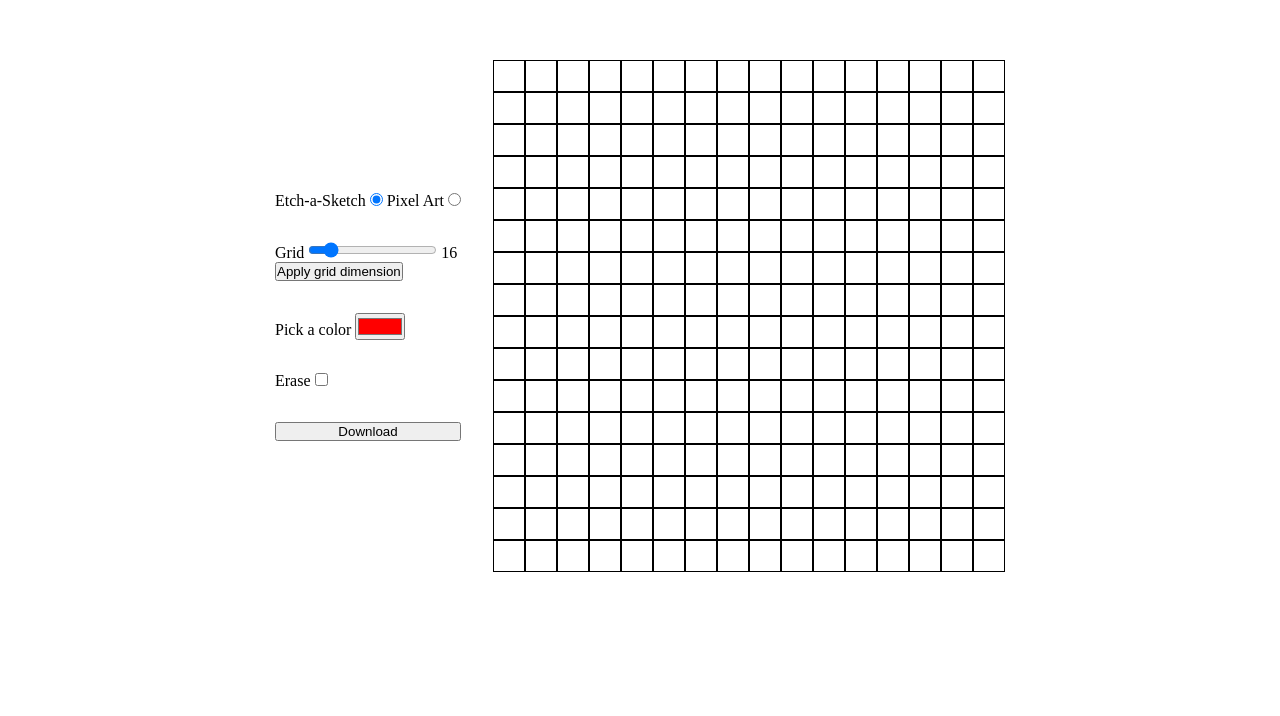
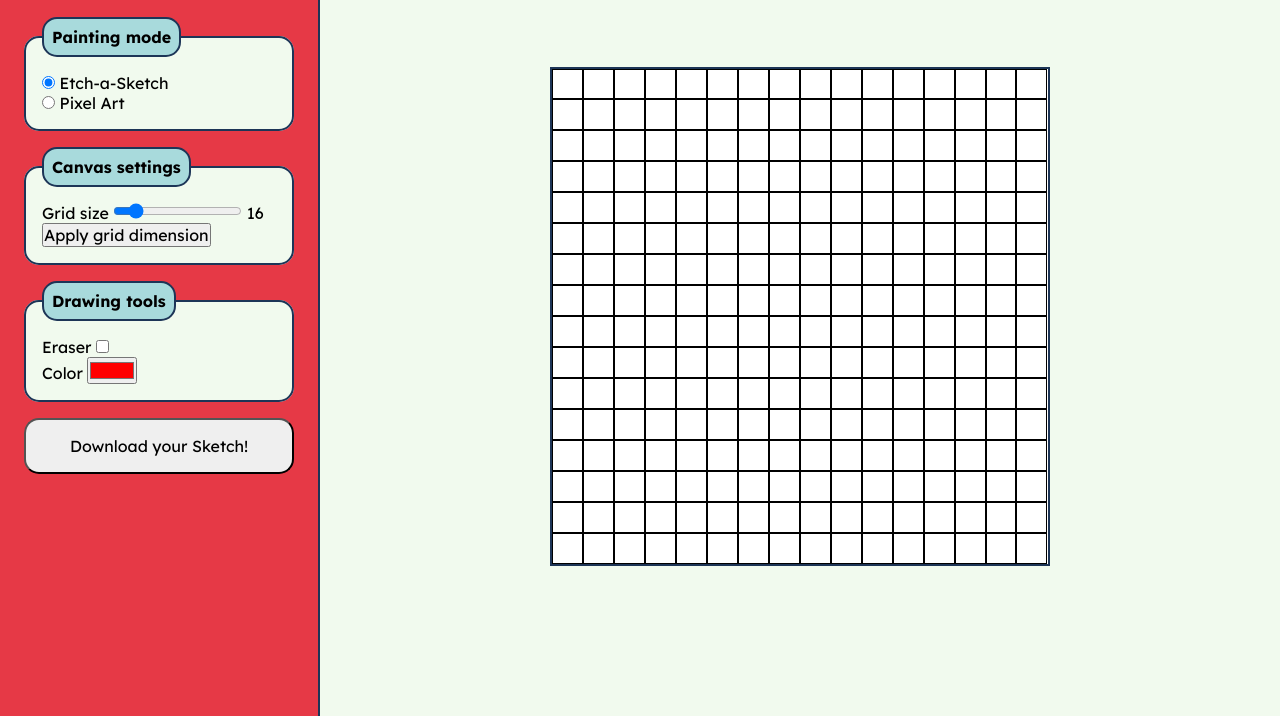
Before and after one commit to xFranMe/pixel-sketch, a plain HTML site: page index.html in a window 1280 px wide. Shown: the part 84-800 px from the top of the page. Drawn offline with nearby package versions, Linux system fonts and the light colour scheme; a web font is replaced by a local one.

Commit message:
Add style

```diff
--- a/index.html
+++ b/index.html
@@ -8,29 +8,45 @@
         <script defer src="https://cdnjs.cloudflare.com/ajax/libs/html2canvas/1.4.1/html2canvas.min.js"></script>
     </head>
     <body>
-        <div class="settings">
-            <div class="mode-selection">
+        <div class="sidebar">
+            <h1>PixelSketch</h1>
+            <div class="options-container">
+                <fieldset class="mode-selection">
+                    <legend>Painting mode</legend>
+                    <div class="option">
+                        <input type="radio" name="mode" id="sketch" value="sketch" checked>
                     <label>Etch-a-Sketch</label>
-                <input type="radio" name="mode" id="sketch" value="sketch" checked>
+                    </div>
+                    <div class="option">
+                        <input type="radio" name="mode" id="pixel-art" value="pixel-art">
                         <label>Pixel Art</label>
-                <input type="radio" name="mode" id="pixel-art" value="pixel-art">
                     </div>
-            <div>
-                <label for="grid-dimension">Grid</label>
+                </fieldset>
+                <fieldset>
+                    <legend>Canvas settings</legend>
+                    <div class="option">
+                        <label for="grid-dimension">Grid size</label>
                         <input type="range" name="grid-dimension" id="grid-dimension" min="1" max="120" value="16" step="1">
                         <span>16</span>
+                    </div>
                     <button id="btn-grid-dimension">Apply grid dimension</button>
+                </fieldset>
+                <fieldset class="erase">
+                    <legend>Drawing tools</legend>
+                    <div class="option">
+                        <label for="eraser">Eraser</label>
+                        <input type="checkbox" id="eraser" name="eraser" value="erase">
                     </div>
-            <div class="color-picker">
-                <label for="selected-color">Pick a color</label>
+                    <div class="option">
+                        <label for="selected-color">Color</label>
                         <input type="color" id="selected-color" name="selected-color" value="#ff0000">
                     </div>
-            <div class="erase">
-                <label for="eraser">Erase</label>
-                <input type="checkbox" id="eraser" name="eraser" value="erase">
+                </fieldset>
+                <button id="btn-pic-download">Download your Sketch!</button>
             </div>
-            <button id="btn-pic-download">Download</button>
         </div>
+        <div class="main-panel">
             <div class="canvas"></div>
+        </div>
     </body>
 </html>
--- a/style.css
+++ b/style.css
@@ -1,3 +1,5 @@
+@import url('https://fonts.googleapis.com/css2?family=Lexend:wght@100..900&family=Rampart+One&display=swap');
+
 * {
     padding: 0;
     margin: 0;
@@ -5,32 +7,84 @@
 }
 
 body {
+    font-family: "Lexend", serif;
     min-height: 100vh;
+    display: flex;
+}
+
+/* SIDEBAR */
+.sidebar {
+    min-width: 320px;
+    background-color: #e63946;
+    padding: 0 1.5em;
+    display: flex;
+    flex-direction: column;
+    border-right: 2px solid #1d3557;
+}
+
+h1 {
+    font-family: "Rampart One", serif;
+    text-align: center;
+    padding: 1em 0;
+}
+
+.options-container {
+    flex-grow: 1;
+    display: flex;
+    flex-direction: column;
+    gap: 1em;
+}
+
+fieldset {
+    background-color: #f1faee;
+    padding: 1em;
+    border-radius: 15px;
+    border: 2px solid #1d3557;
+}
+
+legend {
+    background-color: #a8dadc;
+    padding: 0.5em;
+    border: inherit;
+    border-radius: inherit;
+    font-weight: 700;
+}
+
+button {
+    display: block;
+    font-family: inherit;
+    font-size: inherit;
+    cursor: pointer;
+}
+
+#btn-grid-dimension {
+    display: inline-block;
+}
+
+#btn-pic-download {
+    padding: 1em 0;
+    border-radius: 15px;
+}
+
+/* MAIN PANEL */
+.main-panel {
+    flex-grow: 1;
     display: flex;
     justify-content: center;
     align-items: center;
-    gap: 2em;
+    background-color: #f1faee;
 }
 
 .canvas {
-    flex: 0 1 40%;
+    flex: 0 1 52%;
     min-width: 280px;
     background-color: white;
     display: flex;
     flex-wrap: wrap;
+    border: 2px solid #1d3557;
 }
 
 .tile {
     aspect-ratio: 1 / 1;
     border: 1px solid black;
 }
-
-button {
-    display: block;
-}
-
-.settings {
-    display: flex;
-    flex-direction: column;
-    gap: 2em;
-}
```
Also changed, not shown: images/logo.png (added). Lines whose indentation alone changed are shown as unchanged.
